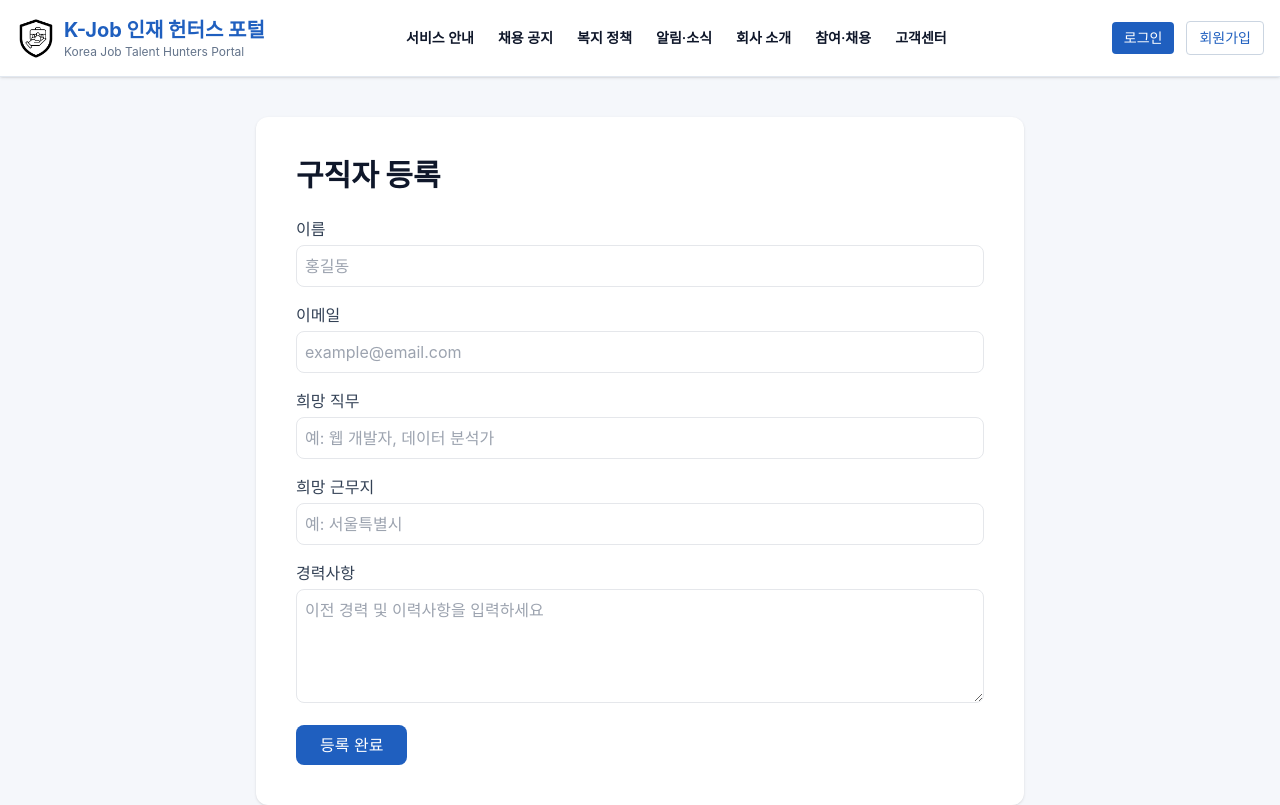
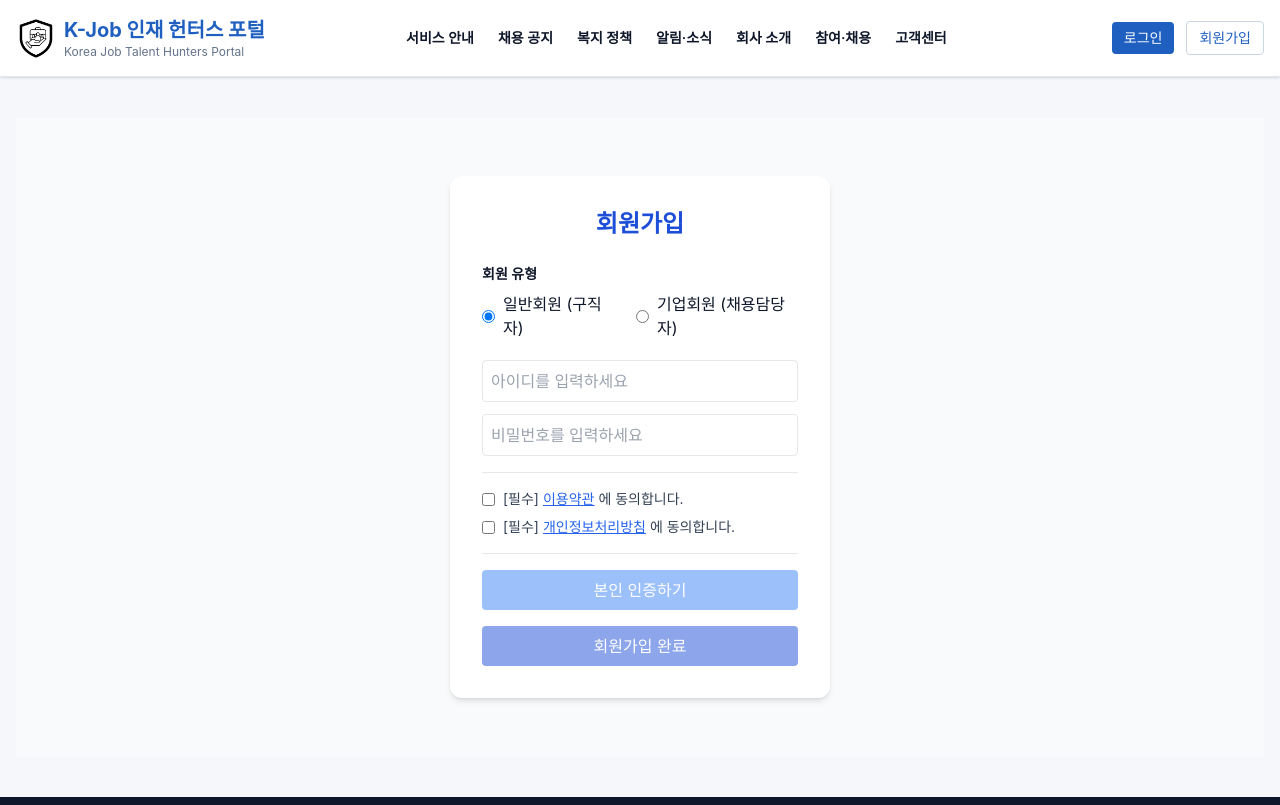
Before and after one commit to msung00/SK_Final, a Vue app in the folder genie-portal/: page /register in a window 1280 px wide. Shown: the top 805 px of the page. Built offline with nearby package versions, Linux system fonts and the light colour scheme.

Commit message:
Accordion Update

```diff
--- a/genie-portal/src/views/RegistersView.vue
+++ b/genie-portal/src/views/RegistersView.vue
@@ -10,6 +10,14 @@ const password = ref('')
 const userType = ref('user') // user=일반회원, company=기업회원
 const verified = ref(false)
 const showVerify = ref(false)
+
+const agreeTerms = ref(false)
+const agreePrivacy = ref(false)
+
+// --- ⬇️ (신규 추가된 상태: 약관 내용 표시 여부) ⬇️ ---
+const showTermsContent = ref(false)
+const showPrivacyContent = ref(false)
+// --- ⬆️ (신규 추가된 상태) ⬆️ ---
 
 function openVerify() {
   showVerify.value = true
@@ -53,7 +61,6 @@ function register() {
     <div class="bg-white p-8 rounded-xl shadow-md w-[380px]">
       <h1 class="text-2xl font-bold text-center mb-6 text-blue-700">회원가입</h1>
 
-      <!-- 회원 유형 선택 -->
       <div class="mb-5">
         <label class="block text-sm font-semibold mb-2">회원 유형</label>
         <div class="flex gap-5 justify-center">
@@ -67,25 +74,89 @@ function register() {
       </div>
 
       <input v-model="id" placeholder="아이디를 입력하세요" class="border w-full p-2 rounded mb-3" />
-      <input v-model="password" type="password" placeholder="비밀번호를 입력하세요" class="border w-full p-2 rounded mb-4" />
+      <input
+        v-model="password"
+        type="password"
+        placeholder="비밀번호를 입력하세요"
+        class="border w-full p-2 rounded mb-4"
+      />
 
+      <div class="mb-4 space-y-2 border-t border-b py-4">
+        <div class="flex items-center">
+          <input type="checkbox" v-model="agreeTerms" id="terms" class="mr-2" />
+          <label for="terms" class="text-sm text-slate-700">
+            [필수]
+            <button
+              type="button"
+              @click="showTermsContent = !showTermsContent"
+              class="text-blue-600 underline hover:text-blue-800"
+            >
+              이용약관
+            </button>
+            에 동의합니다.
+          </label>
+        </div>
+
+        <div v-if="showTermsContent" class="terms-box">
+          <ol class="list-decimal pl-6 space-y-2">
+            <li>목적: 본 약관은 서비스 이용에 관한 기본적인 사항을 규정합니다.</li>
+            <li>약관의 효력 및 변경: 본 기관은 관련 법령에 따라 약관을 변경할 수 있습니다.</li>
+            <li>이용자의 의무: 타인의 정보를 도용하거나 서비스 운영을 방해해서는 안 됩니다.</li>
+            <li>기관의 의무: 안정적 서비스 제공 및 개인정보 보호에 최선을 다합니다.</li>
+            <li>서비스 이용 제한: 법령 위반 또는 부정 이용 시 서비스가 제한될 수 있습니다.</li>
+            <li>게시물의 관리: 부적절한 게시물은 사전 통보 없이 삭제될 수 있습니다.</li>
+            <li>면책사항: 천재지변 등 불가항력 사유로 인한 서비스 중단은 면책됩니다.</li>
+            <li>관할 법원: 서비스 이용과 관련된 분쟁은 본 기관 소재지 관할 법원으로 합니다.</li>
+          </ol>
+        </div>
+
+        <div class="flex items-center">
+          <input type="checkbox" v-model="agreePrivacy" id="privacy" class="mr-2" />
+          <label for="privacy" class="text-sm text-slate-700">
+            [필수]
+            <button
+              type="button"
+              @click="showPrivacyContent = !showPrivacyContent"
+              class="text-blue-600 underline hover:text-blue-800"
+            >
+              개인정보처리방침
+            </button>
+            에 동의합니다.
+          </label>
+        </div>
+
+        <div v-if="showPrivacyContent" class="terms-box">
+          <ol class="list-decimal pl-6 space-y-2">
+            <li>처리 목적 및 항목: 민원처리, 서비스 제공을 위한 최소한의 정보.</li>
+            <li>보유·이용 기간: 관련 법령에서 정한 기간 또는 목적 달성 시까지.</li>
+            <li>제3자 제공: 법령 근거 또는 정보주체 동의가 있는 경우에 한함.</li>
+            <li>처리 위탁: 수탁사, 위탁업무 및 관리감독 기준 고지.</li>
+            <li>정보주체의 권리: 열람·정정·삭제·처리정지 등.</li>
+            <li>안전성 확보조치: 접근통제, 암호화, 접속기록 보관 등.</li>
+            <li>영상정보처리기기 운영·관리 방침(해당 시).</li>
+            <li>개인정보 보호책임자: 성명 / 연락처 / 이메일.</li>
+            <li>쿠키의 사용(해당 시) 및 거부 방법.</li>
+            <li>고충처리: 문의 창구 및 처리 절차.</li>
+          </ol>
+        </div>
+      </div>
       <button
         @click="openVerify"
-        class="w-full bg-blue-500 hover:bg-blue-600 text-white py-2 rounded mb-4"
-        :disabled="verified"
+        class="w-full bg-blue-500 hover:bg-blue-600 text-white py-2 rounded mb-4 disabled:opacity-50 disabled:cursor-not-allowed"
+        :disabled="verified || !agreeTerms || !agreePrivacy"
       >
         {{ verified ? '✅ 인증 완료' : '본인 인증하기' }}
       </button>
 
       <button
         @click="register"
-        class="w-full bg-blue-700 text-white py-2 rounded hover:bg-blue-800"
+        class="w-full bg-blue-700 text-white py-2 rounded hover:bg-blue-800 disabled:opacity-50 disabled:cursor-not-allowed"
+        :disabled="!verified"
       >
         회원가입 완료
       </button>
     </div>
 
-    <!-- AuthVerifyModal 호출 -->
     <AuthVerifyModal
       v-if="showVerify"
       :role="userType"
@@ -94,3 +165,9 @@ function register() {
     />
   </div>
 </template>
+
+<style scoped>
+.terms-box {
+  @apply max-h-24 overflow-y-auto border border-slate-200 p-2 mt-2 text-xs text-slate-600 bg-slate-50 rounded;
+}
+</style>
```
Also changed, not shown: genie-portal/src/router/index.js (+13 -6 lines).
